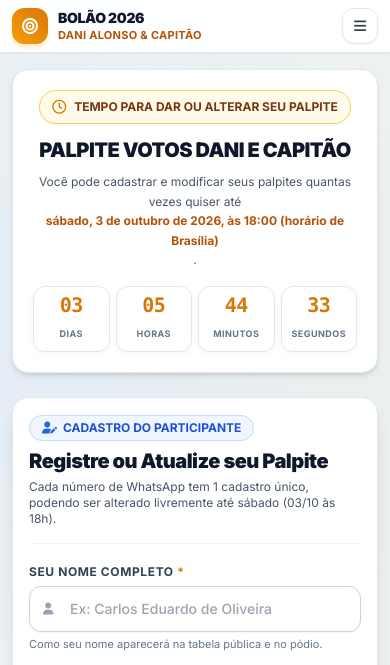
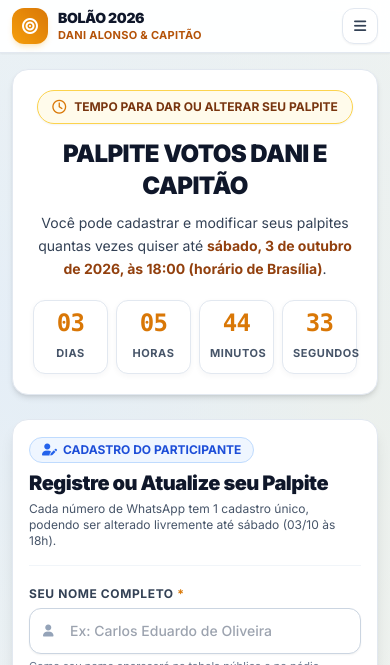
Before and after one commit to gueirosisabel2/bolao-2026, a website: page public/index.html in a window 390 px wide. Shown: the top 665 px of the page. Drawn offline with nearby package versions, Linux system fonts and the light colour scheme; no server answers.

Commit message:
Aumentar fontes e remover quebra desnecessaria de linha no topo do mobile

```diff
--- a/public/index.html
+++ b/public/index.html
@@ -126,36 +126,35 @@
 
       <!-- Live Active Countdown -->
       <div id="timerActive">
-        <div class="inline-flex items-center space-x-2 bg-amber-50 text-amber-900 px-3 sm:px-4 py-1.5 rounded-full text-xs sm:text-sm font-bold mb-3 border border-amber-300 shadow-sm">
+        <div class="inline-flex items-center space-x-2 bg-amber-50 text-amber-900 px-3.5 py-1.5 rounded-full text-xs sm:text-sm font-bold mb-3.5 border border-amber-300 shadow-sm">
           <i class="fa-regular fa-clock text-amber-600 text-sm"></i>
           <span>TEMPO PARA DAR OU ALTERAR SEU PALPITE</span>
         </div>
 
-        <h2 class="text-xl sm:text-3xl md:text-4xl font-black text-slate-900 mb-2 tracking-tight">
+        <h2 class="text-2xl sm:text-3xl md:text-4xl font-black text-slate-900 mb-2.5 sm:mb-3 tracking-tight">
           PALPITE VOTOS DANI E CAPITÃO
         </h2>
-        <p class="text-xs sm:text-sm text-slate-600 max-w-xl mx-auto mb-4 sm:mb-6 leading-relaxed">
-          Você pode cadastrar e modificar seus palpites quantas vezes quiser até
-          <span class="text-amber-700 font-bold block sm:inline">sábado, 3 de outubro de 2026, às 18:00 (horário de Brasília)</span>.
+        <p class="text-sm sm:text-base text-slate-700 max-w-xl mx-auto mb-5 sm:mb-6 leading-relaxed">
+          Você pode cadastrar e modificar seus palpites quantas vezes quiser até <strong class="text-amber-800 font-bold">sábado, 3 de outubro de 2026, às 18:00 (horário de Brasília)</strong>.
         </p>
 
-        <!-- Big Countdown Digits (Responsivo para Celular) -->
-        <div class="grid grid-cols-4 gap-1.5 sm:gap-3 md:gap-4 max-w-md mx-auto">
-          <div class="timer-box rounded-xl sm:rounded-2xl p-2 sm:p-3 md:p-4 text-center">
-            <span id="countDays" class="block text-xl sm:text-3xl md:text-4xl font-black text-amber-600 font-mono tracking-tight leading-none mb-1">00</span>
-            <span class="text-[9px] sm:text-xs text-slate-500 font-bold uppercase tracking-wider">Dias</span>
+        <!-- Big Countdown Digits (Responsivo para Celular com Letras e Números Maiores) -->
+        <div class="grid grid-cols-4 gap-2 sm:gap-3 md:gap-4 max-w-md mx-auto">
+          <div class="timer-box rounded-xl sm:rounded-2xl p-2.5 sm:p-3 md:p-4 text-center">
+            <span id="countDays" class="block text-2xl sm:text-3xl md:text-4xl font-black text-amber-600 font-mono tracking-tight leading-none mb-1">00</span>
+            <span class="text-[11px] sm:text-xs text-slate-600 font-bold uppercase tracking-wider">Dias</span>
           </div>
-          <div class="timer-box rounded-xl sm:rounded-2xl p-2 sm:p-3 md:p-4 text-center">
-            <span id="countHours" class="block text-xl sm:text-3xl md:text-4xl font-black text-amber-600 font-mono tracking-tight leading-none mb-1">00</span>
-            <span class="text-[9px] sm:text-xs text-slate-500 font-bold uppercase tracking-wider">Horas</span>
+          <div class="timer-box rounded-xl sm:rounded-2xl p-2.5 sm:p-3 md:p-4 text-center">
+            <span id="countHours" class="block text-2xl sm:text-3xl md:text-4xl font-black text-amber-600 font-mono tracking-tight leading-none mb-1">00</span>
+            <span class="text-[11px] sm:text-xs text-slate-600 font-bold uppercase tracking-wider">Horas</span>
           </div>
-          <div class="timer-box rounded-xl sm:rounded-2xl p-2 sm:p-3 md:p-4 text-center">
-            <span id="countMinutes" class="block text-xl sm:text-3xl md:text-4xl font-black text-amber-600 font-mono tracking-tight leading-none mb-1">00</span>
-            <span class="text-[9px] sm:text-xs text-slate-500 font-bold uppercase tracking-wider">Minutos</span>
+          <div class="timer-box rounded-xl sm:rounded-2xl p-2.5 sm:p-3 md:p-4 text-center">
+            <span id="countMinutes" class="block text-2xl sm:text-3xl md:text-4xl font-black text-amber-600 font-mono tracking-tight leading-none mb-1">00</span>
+            <span class="text-[11px] sm:text-xs text-slate-600 font-bold uppercase tracking-wider">Minutos</span>
           </div>
-          <div class="timer-box rounded-xl sm:rounded-2xl p-2 sm:p-3 md:p-4 text-center">
-            <span id="countSeconds" class="block text-xl sm:text-3xl md:text-4xl font-black text-amber-600 font-mono tracking-tight leading-none mb-1">00</span>
-            <span class="text-[9px] sm:text-xs text-slate-500 font-bold uppercase tracking-wider">Segundos</span>
+          <div class="timer-box rounded-xl sm:rounded-2xl p-2.5 sm:p-3 md:p-4 text-center">
+            <span id="countSeconds" class="block text-2xl sm:text-3xl md:text-4xl font-black text-amber-600 font-mono tracking-tight leading-none mb-1">00</span>
+            <span class="text-[11px] sm:text-xs text-slate-600 font-bold uppercase tracking-wider">Segundos</span>
           </div>
         </div>
       </div>
```
